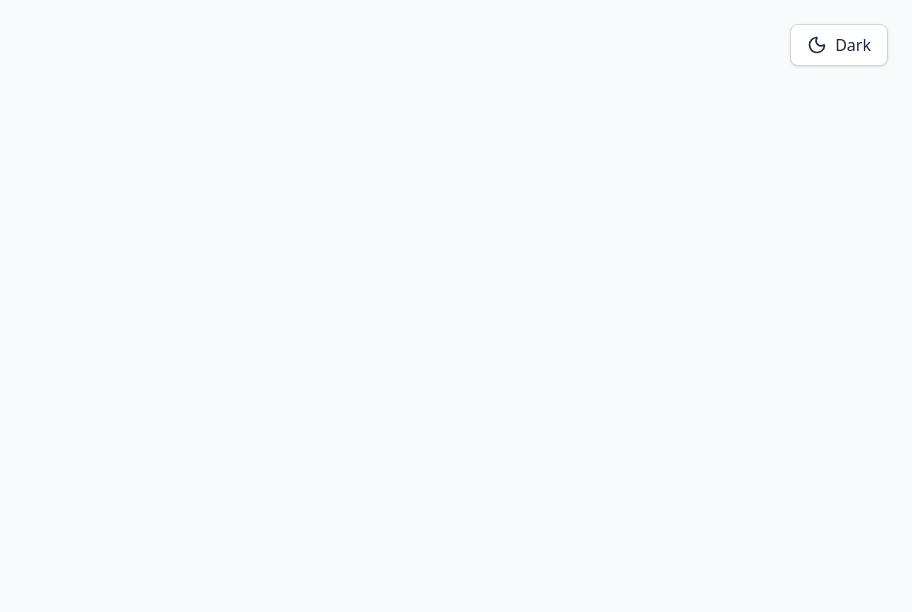
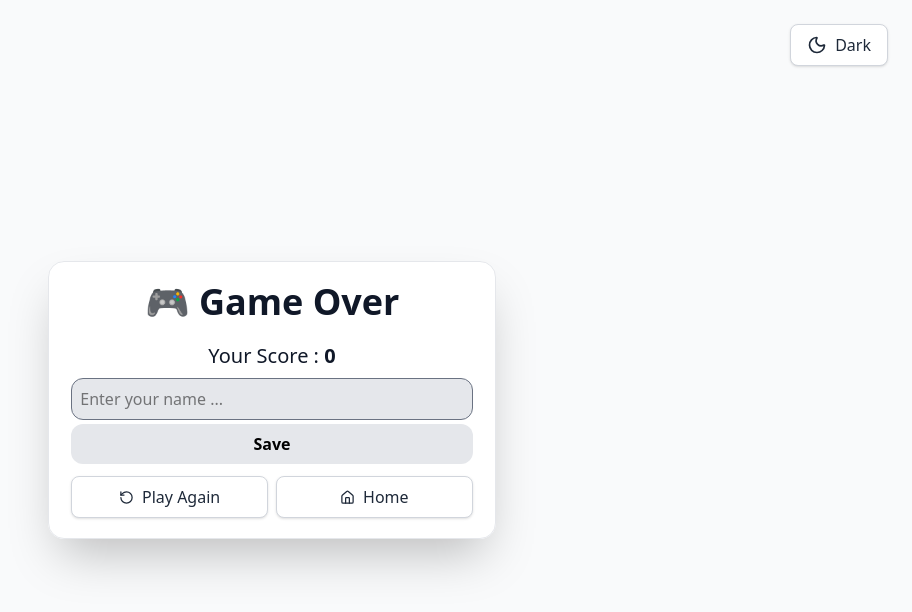
Before and after one commit to parsaabedi03/QuizApp, a website: page pages/end.html in a window 1280 px wide. Shown: the whole page, without its empty margins (368-1280 px from the left). Drawn offline with nearby package versions, Linux system fonts and the light colour scheme; files that its build step writes are made by us from their sources.

Commit message:
Game completed: added End Game page where users can submit their names and scores, and view the High Scores leaderboard.

```diff
--- a/pages/end.html
+++ b/pages/end.html
@@ -17,9 +17,90 @@
           class="flex items-center gap-2 px-4 py-2 rounded-lg border border-gray-300 dark:border-gray-700 bg-white dark:bg-gray-800 text-gray-800 dark:text-gray-100 font-medium shadow-sm hover:shadow-md transition"
         ></button>
       </div>
+
+      <div
+        class="w-full max-w-[calc(100%-10px)] md:max-w-md mx-auto shadow-2xl rounded-2xl border border-gray-200 dark:border-gray-700 backdrop-blur-sm bg-white/90 dark:bg-gray-800/90"
+      >
+        <h2
+          class="text-3xl text-center md:text-4xl font-bold my-5 text-gray-900 dark:text-gray-100"
+        >
+          🎮 Game Over
+        </h2>
+        <p class="text-center mb-2 text-xl text-gray-900 dark:text-gray-100">
+          Your Score :
+          <span id="userScore" class="font-bold"></span>
+        </p>
+        <div class="w-full max-w-9/10 mx-auto space-y-1">
+          <input
+            type="text"
+            id="userName"
+            placeholder="Enter your name ..."
+            class="block w-full rounded-xl p-2 py-2 border border-gray-500 focus-within:outline-2 focus-within:outline-indigo-600 bg-gray-200 dark:bg-gray-700 dark:text-white"
+          />
+          <div id="warning" class="hidden">
+            <p class="text-red-500 font-semibold text-sm">
+              Hey! This input is feeling lonely, show it some love and fill it
+              up 😜
+            </p>
+          </div>
+          <button
+            id="saveUserName"
+            class="block w-full rounded-xl p-2 py-2 bg-gray-200 dark:bg-gray-700 dark:text-white font-bold"
+          >
+            Save
+          </button>
+        </div>
+        <div class="w-full max-w-9/10 mx-auto grid grid-cols-2 gap-2 mt-3 mb-5">
+          <a
+            href="./quiz.html"
+            class="px-2 py-2 rounded-lg border border-gray-300 dark:border-gray-700 bg-white dark:bg-gray-800 text-gray-800 dark:text-gray-100 font-medium shadow-sm hover:shadow-md transition text-center flex items-center justify-center"
+          >
+            <svg
+              xmlns="http://www.w3.org/2000/svg"
+              width="15"
+              height="15"
+              viewBox="0 0 24 24"
+              fill="none"
+              stroke="currentColor"
+              stroke-width="2"
+              stroke-linecap="round"
+              stroke-linejoin="round"
+              class="lucide lucide-rotate-ccw-icon lucide-rotate-ccw mr-2"
+            >
+              <path d="M3 12a9 9 0 1 0 9-9 9.75 9.75 0 0 0-6.74 2.74L3 8" />
+              <path d="M3 3v5h5" />
+            </svg>
+            Play Again</a
+          >
+          <a
+            href="/"
+            class="px-2 py-2 rounded-lg border border-gray-300 dark:border-gray-700 bg-white dark:bg-gray-800 text-gray-800 dark:text-gray-100 font-medium shadow-sm hover:shadow-md transition text-center flex items-center justify-center"
+          >
+            <svg
+              xmlns="http://www.w3.org/2000/svg"
+              width="15"
+              height="15"
+              viewBox="0 0 24 24"
+              fill="none"
+              stroke="currentColor"
+              stroke-width="2"
+              stroke-linecap="round"
+              stroke-linejoin="round"
+              class="lucide lucide-house-icon lucide-house mr-2"
+            >
+              <path d="M15 21v-8a1 1 0 0 0-1-1h-4a1 1 0 0 0-1 1v8" />
+              <path
+                d="M3 10a2 2 0 0 1 .709-1.528l7-5.999a2 2 0 0 1 2.582 0l7 5.999A2 2 0 0 1 21 10v9a2 2 0 0 1-2 2H5a2 2 0 0 1-2-2z"
+              />
+            </svg>
+            Home</a
+          >
+        </div>
+      </div>
     </div>
 
     <script type="module" src="../src/js/localStorage.js"></script>
     <script type="module" src="../src/js/themeToggle.js"></script>
+    <script type="module" src="../src/js/end.js"></script>
   </body>
 </html>
--- /dev/null
+++ b/src/js/end.js
@@ -0,0 +1,35 @@
+import { getLocalStorage, setLocalStorage } from "./localStorage.js";
+
+const userScore = document.getElementById("userScore");
+const userName = document.getElementById("userName");
+const saveUserName = document.getElementById("saveUserName");
+const warning = document.getElementById("warning");
+
+const getUserScore = () => {
+  const score = getLocalStorage("score", 0);
+  userScore.textContent = score;
+};
+
+const addHandler = () => {
+  const name = userName.value;
+  if (!name) {
+    warning.classList.remove("hidden");
+    return;
+  }
+  warning.classList.add("hidden");
+
+  const scores = getLocalStorage("scores", []);
+  const score = getLocalStorage("score", 0);
+  scores.push({
+    name,
+    score,
+  });
+  setLocalStorage("scores", scores);
+
+  location.href = "/";
+};
+
+window.addEventListener("load", () => {
+  getUserScore();
+  saveUserName.addEventListener("click", addHandler);
+});
--- a/src/js/renderQuestion.js
+++ b/src/js/renderQuestion.js
@@ -1,4 +1,5 @@
 import updatedQuestions from "./formatQuestions.js";
+import { setLocalStorage } from "./localStorage.js";
 
 const loader = document.getElementById("loader");
 const content = document.querySelector(".content");
@@ -114,7 +115,12 @@ const nextQuestionHanddler = () => {
   nextButtonDiv.classList.remove("flex");
   questionNumber.textContent = `${questionIndex + 1}`;
 };
-const finishQuizHandler = () => (location.href = "../../pages/end.html");
+
+const finishQuizHandler = () => {
+  setLocalStorage("score", score);
+  location.href = "../../pages/end.html";
+};
+
 const reloadHandler = () => location.reload();
 
 window.addEventListener("load", () => {
```
